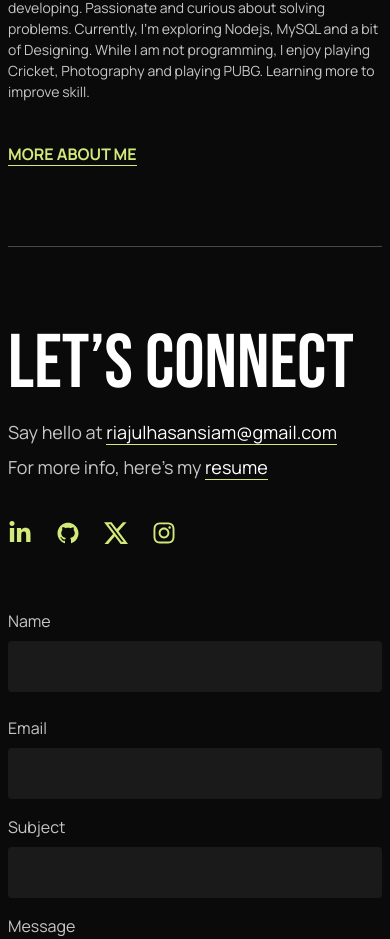
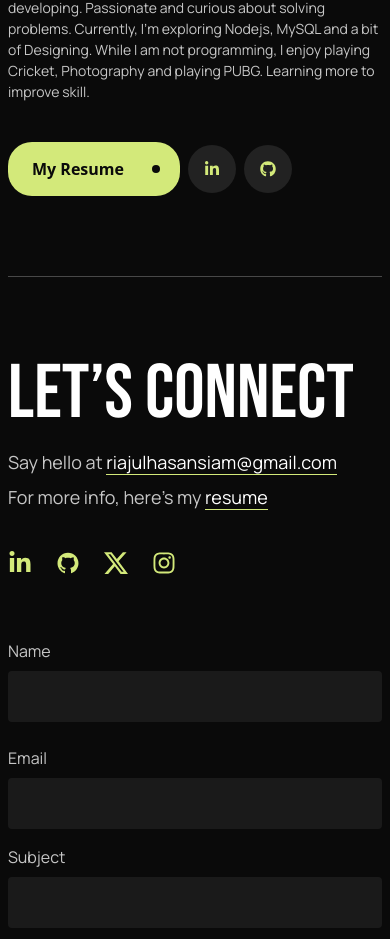
Before and after one commit to Riajul-56/Protfolio, a React (Vite) app: page / in a window 390 px wide. Shown: the part 4553-5492 px from the top of the page. Built offline with nearby package versions, Linux system fonts and the light colour scheme.

Commit message:
feat: enhance About section with social links and update Banner layout

```diff
--- a/src/section/About.jsx
+++ b/src/section/About.jsx
@@ -1,6 +1,10 @@
 import React from "react";
 import Container from "../compoents/Container";
 import Flex from "../compoents/Flex";
+import { GoDotFill } from "react-icons/go";
+import { FaLinkedinIn } from "react-icons/fa";
+import { FaGithub } from "react-icons/fa";
+
 
 const About = () => {
   return (
@@ -24,18 +28,32 @@ const About = () => {
                 I am a front-end developer,looking for exciting opportunities.
                 Has Computer Science and Engineering background. Likes to focus
                 on accessibility when developing. Passionate and curious about
-                solving problems. Currently, I’m exploring Nodejs, MySQL and
-                a bit of Designing. While I am not programming, I enjoy playing
-                Cricket, Photography and playing PUBG. Learning more to
-                improve skill.
+                solving problems. Currently, I’m exploring Nodejs, MySQL and a
+                bit of Designing. While I am not programming, I enjoy playing
+                Cricket, Photography and playing PUBG. Learning more to improve
+                skill.
               </p>
 
-              <a
-                href=""
-                className="font-secondary_font font-bold text-[16px] text-link hover:text-heading_text border-b  border-link hover:border-heading_text transition duration-200 "
-              >
-                MORE ABOUT ME
-              </a>
+              <Flex className="items-center sm:gap-4 gap-2">
+                <a
+                  href="https://drive.google.com/file/d/1RgXjI80NB8X5E-Kli2cdJKIoq0Am3LLd/view"
+                  className="bg-btn hover:bg-heading_text transition duration-150 py-[19px] pl-6 pr-4 rounded-3xl text-4 text-primary_bg font-bold leading-[100%] flex items-center gap-6"
+                >
+                  My Resume <GoDotFill />
+                </a>
+                <a
+                  href="https://www.linkedin.com/in/riajul-hasan112/"
+                  className="flex bg-[#222222] hover:bg-btn rounded-full text-btn hover:text-primary_bg transition duration-250 gap-4 p-4"
+                >
+                  <FaLinkedinIn />
+                </a>
+                <a
+                  href="https://github.com/Riajul-56"
+                  className="flex bg-[#222222] hover:bg-btn rounded-full text-btn hover:text-primary_bg transition duration-250 gap-4 p-4"
+                >
+                  <FaGithub />
+                </a>
+              </Flex>
             </div>
           </Flex>
         </Container>
--- a/src/section/Banner.jsx
+++ b/src/section/Banner.jsx
@@ -6,8 +6,6 @@ import { FaLinkedinIn } from "react-icons/fa";
 import { FaGithub } from "react-icons/fa";
 import { GoDotFill } from "react-icons/go";
 import { ReactTyped } from "react-typed";
-
-
 
 const Banner = () => {
   return (
@@ -57,7 +55,7 @@ const Banner = () => {
               </Flex>
             </div>
 
-            <div className="order-1 sm:order-0 sm:mr-20 mr-0">
+            <div className="order-1 sm:order-0 ">
               <img
                 src={dp}
                 className="sm:h-[650px] h-[500px] w-[380px] sm:w-[500px] rounded-2xl"
```
